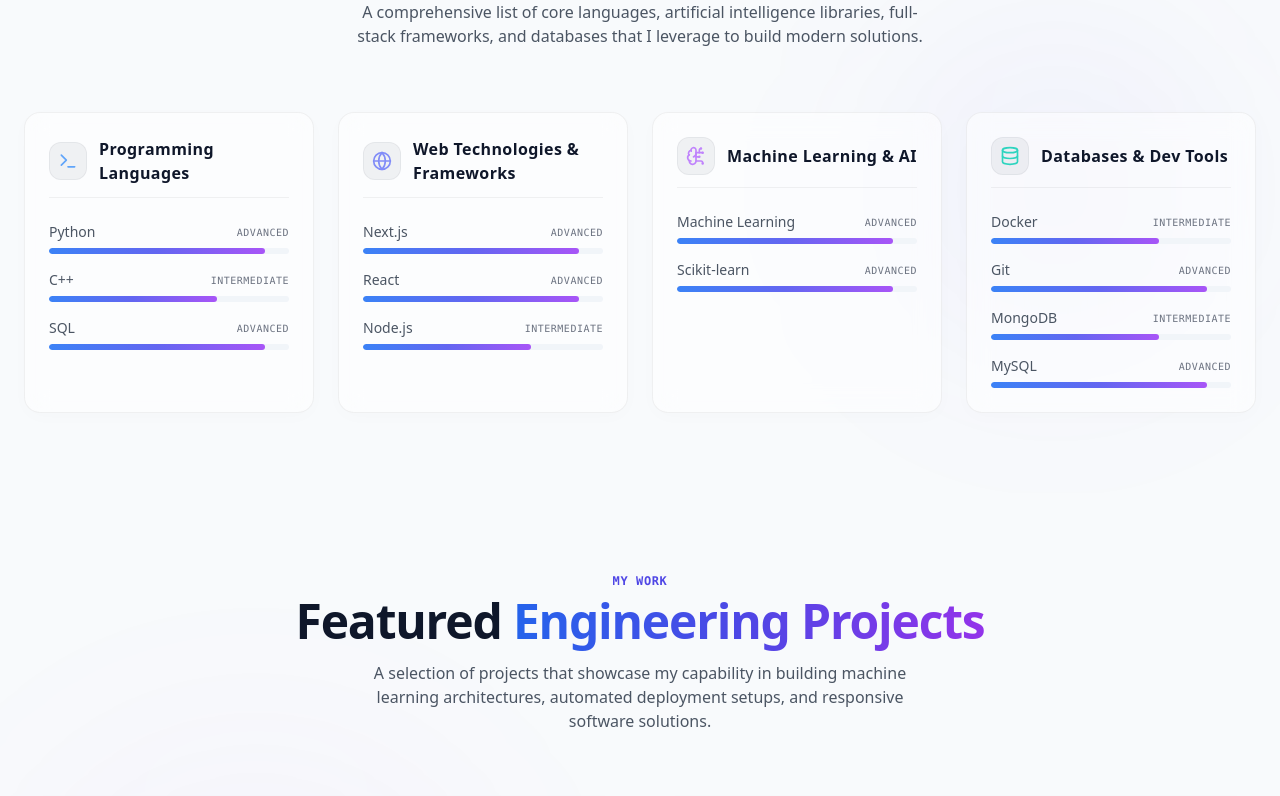
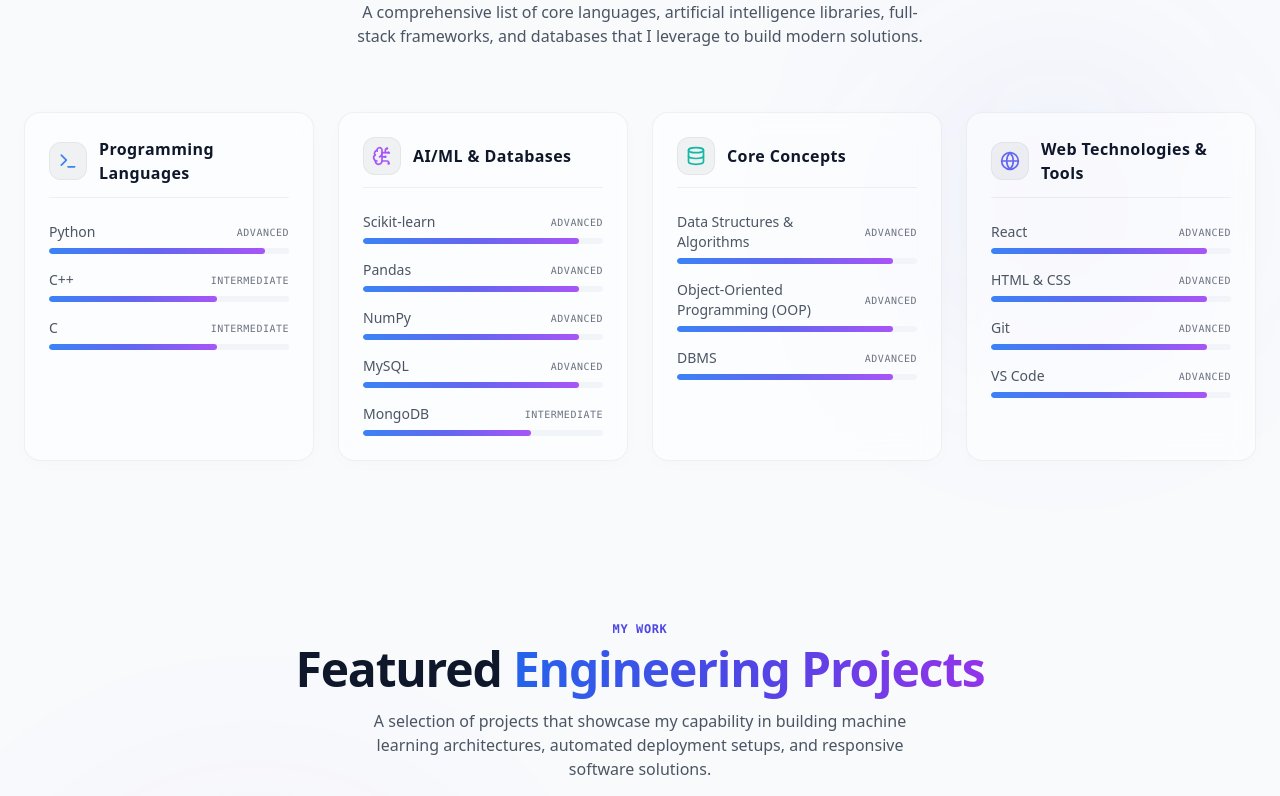
Before and after one commit to Anusha-2005/Portfolio, a Next.js app: page / in a window 1280 px wide. Shown: the part 1980-2776 px from the top of the page. Built offline with nearby package versions, Linux system fonts and the light colour scheme.

Commit message:
feat: align skills, experience, certifications, and achievements with LaTeX resume details

```diff
--- a/src/components/Achievements.tsx
+++ b/src/components/Achievements.tsx
@@ -1,7 +1,7 @@
 "use client";
 
 import { motion } from "framer-motion";
-import { Award, Code2, Trophy, Users, Star, Sparkles } from "lucide-react";
+import { Award, Code2, Trophy, Users, Star, Sparkles, Globe } from "lucide-react";
 import confetti from "canvas-confetti";
 
 interface Achievement {
@@ -18,35 +18,42 @@
     metric: "100+ Solved",
     subtext: "Data Structures & Algorithms",
     description: "Successfully solved over 100 coding challenges on LeetCode covering stacks, trees, dynamic programming, and binary search.",
-    icon: <Code2 className="w-6 h-6 text-orange-400" />,
+    icon: <Code2 className="w-6 h-6 text-orange-500" />,
   },
   {
     title: "CodeChef Competitor",
     metric: "1 Star coder",
     subtext: "Competitive Programming",
     description: "Participated in monthly coding contests, practicing high-speed algorithmic thinking, complexity optimization, and debugging.",
-    icon: <Star className="w-6 h-6 text-yellow-400" />,
+    icon: <Star className="w-6 h-6 text-yellow-500" />,
   },
   {
     title: "Smart Interviews",
     metric: "Top 300",
     subtext: "Ranked among participants",
     description: "Ranked in the top tier of competitive coding sprints during the comprehensive Smart Interviews academy training.",
-    icon: <Trophy className="w-6 h-6 text-indigo-400" />,
+    icon: <Trophy className="w-6 h-6 text-indigo-500" />,
   },
   {
-    title: "Collaborative Sprints",
-    metric: "Hackathons",
-    subtext: "Rapid Prototype Builder",
-    description: "Collaborated in multi-disciplinary developer groups to brainstorm, design, and prototype AI tools in 36-hour sprint contests.",
-    icon: <Users className="w-6 h-6 text-blue-400" />,
+    title: "University Hackathons",
+    metric: "Collaborator",
+    subtext: "Leadership & Sprints",
+    description: "Participated in university hackathons, collaborating with teams to develop innovative software solutions.",
+    icon: <Users className="w-6 h-6 text-blue-500" />,
   },
   {
-    title: "Scholastic Community",
-    metric: "Academic Member",
-    subtext: "Tech Community Contributor",
-    description: "Engaged in scholastic research circles, presenting technical papers and conducting workshops on machine learning foundations.",
-    icon: <Award className="w-6 h-6 text-purple-400" />,
+    title: "Aparmaya Club Core Member",
+    metric: "Core Organizer",
+    subtext: "KL University Leadership",
+    description: "Contributed to organizing technical events and student engagement activities as a core member of the Aparmaya Club.",
+    icon: <Award className="w-6 h-6 text-purple-500" />,
+  },
+  {
+    title: "Surabhi International Fest",
+    metric: "Volunteer",
+    subtext: "Event Coordination",
+    description: "Assisted in event coordination and participant management during the Surabhi International Fest.",
+    icon: <Globe className="w-6 h-6 text-teal-500" />,
   },
 ];
 
--- a/src/components/Certifications.tsx
+++ b/src/components/Certifications.tsx
@@ -9,6 +9,7 @@
   id: string;
   icon: React.ReactNode;
   colorClass: string;
+  link: string;
 }
 
 const certificates: Certificate[] = [
@@ -16,29 +17,33 @@
     title: "Microsoft Azure Fundamentals",
     issuer: "Microsoft",
     id: "AZ-900 Verified",
-    icon: <Cloud className="w-6 h-6 text-blue-400" />,
-    colorClass: "from-blue-500/10 to-indigo-500/10 border-blue-500/20 hover:border-blue-500/40",
+    icon: <Cloud className="w-6 h-6 text-blue-500" />,
+    colorClass: "from-blue-500/5 to-indigo-500/5 border-blue-500/10 hover:border-blue-500/30",
+    link: "https://www.credly.com/badges/70da4aef-8db5-4312-8aef-31efcca8322b/public_url",
   },
   {
     title: "MongoDB Associate Developer",
     issuer: "MongoDB",
     id: "M001/M220 Verified",
-    icon: <Database className="w-6 h-6 text-emerald-400" />,
-    colorClass: "from-emerald-500/10 to-teal-500/10 border-emerald-500/20 hover:border-emerald-500/40",
+    icon: <Database className="w-6 h-6 text-emerald-500" />,
+    colorClass: "from-emerald-500/5 to-teal-500/5 border-emerald-500/10 hover:border-emerald-500/30",
+    link: "https://www.credly.com/badges/1886d0a0-4a6e-439f-987d-fae3bc512b10/public_url",
   },
   {
     title: "Salesforce AI Associate",
     issuer: "Salesforce",
     id: "AI Associate Verified",
-    icon: <Cpu className="w-6 h-6 text-sky-400" />,
-    colorClass: "from-sky-500/10 to-blue-500/10 border-sky-500/20 hover:border-sky-500/40",
+    icon: <Cpu className="w-6 h-6 text-sky-500" />,
+    colorClass: "from-sky-500/5 to-blue-500/5 border-sky-500/10 hover:border-sky-500/30",
+    link: "https://drive.google.com/file/d/1xKBksH5G1X3j-GXEcpCeH5C-WDO7gn_F/view?usp=sharing",
   },
   {
     title: "Cambridge English B2",
     issuer: "Cambridge Assessment English",
     id: "CEFR Level B2",
-    icon: <Globe className="w-6 h-6 text-amber-400" />,
-    colorClass: "from-amber-500/10 to-orange-500/10 border-amber-500/20 hover:border-amber-500/40",
+    icon: <Globe className="w-6 h-6 text-amber-500" />,
+    colorClass: "from-amber-500/5 to-orange-500/5 border-amber-500/10 hover:border-amber-500/30",
+    link: "https://drive.google.com/file/d/1plRs0R4BJoyk6o6b5M_OKHHaSIelKorp/view?usp=sharing",
   },
 ];
 
@@ -100,17 +105,20 @@
           className="grid grid-cols-1 sm:grid-cols-2 lg:grid-cols-4 gap-6 text-left"
         >
           {certificates.map((cert, idx) => (
-            <motion.div
+            <motion.a
               key={idx}
               variants={cardVariants}
-              className={`p-6 rounded-2xl glass-card flex flex-col justify-between bg-gradient-to-br border transition-all duration-300 ${cert.colorClass}`}
+              href={cert.link}
+              target="_blank"
+              rel="noopener noreferrer"
+              className={`p-6 rounded-2xl glass-card flex flex-col justify-between bg-gradient-to-br border transition-all duration-300 group cursor-pointer ${cert.colorClass}`}
             >
               <div className="space-y-4">
                 <div className="flex justify-between items-center">
                   <div className="p-2.5 rounded-xl bg-slate-900/5 border border-slate-900/5">
                     {cert.icon}
                   </div>
-                  <Award className="w-5 h-5 text-gray-600 group-hover:text-indigo-400 transition-colors" />
+                  <Award className="w-5 h-5 text-gray-400 group-hover:text-indigo-600 transition-colors" />
                 </div>
 
                 <div className="space-y-1">
@@ -127,7 +135,7 @@
                 <ShieldCheck className="w-4.5 h-4.5 text-indigo-500" />
                 <span>{cert.id}</span>
               </div>
-            </motion.div>
+            </motion.a>
           ))}
         </motion.div>
       </div>
--- a/src/components/Contact.tsx
+++ b/src/components/Contact.tsx
@@ -2,7 +2,7 @@
 
 import { useState } from "react";
 import { motion, AnimatePresence } from "framer-motion";
-import { Mail, MapPin, Send, CheckCircle2, AlertCircle } from "lucide-react";
+import { Mail, MapPin, Send, CheckCircle2, AlertCircle, Phone } from "lucide-react";
 import { GithubIcon, LinkedinIcon } from "./Icons";
 import confetti from "canvas-confetti";
 
@@ -119,7 +119,7 @@
               </a>
 
               <a
-                href="https://github.com/anusha-palaparthi"
+                href="https://github.com/Anusha-2005"
                 target="_blank"
                 rel="noopener noreferrer"
                 className="flex items-center gap-4 p-4 rounded-xl bg-slate-900/5 border border-slate-900/5 hover:border-indigo-600/20 hover:bg-slate-900/10 transition-all duration-300 group"
@@ -130,7 +130,7 @@
                 <div>
                   <div className="text-xs text-gray-500 font-mono">GITHUB</div>
                   <div className="text-sm font-semibold text-slate-900">
-                    github.com/anusha-palaparthi
+                    github.com/Anusha-2005
                   </div>
                 </div>
               </a>
@@ -141,9 +141,26 @@
                 </div>
                 <div>
                   <div className="text-xs text-gray-500 font-mono">LOCATION</div>
-                  <div className="text-sm font-semibold text-slate-900">India</div>
+                  <div className="text-sm font-semibold text-slate-900">
+                    Vijayawada, Andhra Pradesh, India
+                  </div>
                 </div>
               </div>
+
+              <a
+                href="tel:+919727599438"
+                className="flex items-center gap-4 p-4 rounded-xl bg-slate-900/5 border border-slate-900/5 hover:border-indigo-600/20 hover:bg-slate-900/10 transition-all duration-300 group"
+              >
+                <div className="p-2.5 rounded-lg bg-indigo-600/10 border border-indigo-600/20 text-indigo-600 group-hover:bg-indigo-600 group-hover:text-white transition-all duration-300">
+                  <Phone className="w-5 h-5" />
+                </div>
+                <div>
+                  <div className="text-xs text-gray-500 font-mono">PHONE</div>
+                  <div className="text-sm font-semibold text-slate-900">
+                    +91 97275 99438
+                  </div>
+                </div>
+              </a>
             </div>
           </div>
 
--- a/src/components/Experience.tsx
+++ b/src/components/Experience.tsx
@@ -13,16 +13,24 @@
 
 const experiences: TimelineItem[] = [
   {
-    role: "AI & Machine Learning Intern",
-    company: "Google (Virtual Internship)",
-    duration: "June 2025 - August 2025",
+    role: "Google AI Virtual Intern",
+    company: "Google AI (EduSkills)",
+    duration: "Apr 2025 - Jun 2025",
     description: [
-      "Gained hands-on experience with production-level machine learning models, neural network layers, and hyperparameter optimization strategies.",
-      "Developed regression and classification models using TensorFlow and PyTorch, analyzing performance using AUC-ROC, F1-Score, and confusion matrices.",
-      "Engineered automated data preprocessing pipelines, handling outlier detection, multi-modal feature scaling, and categorical encoding.",
-      "Learned best practices for scalable model deployments, distributed training methodologies, and data governance standards.",
+      "Developed and evaluated machine learning models using Python and Scikit-learn on real-world datasets.",
+      "Applied data preprocessing, feature engineering, and model evaluation using supervised learning techniques.",
     ],
-    skillsLearned: ["TensorFlow", "PyTorch", "Model Evaluation", "Feature Engineering", "Neural Networks"],
+    skillsLearned: ["Python", "Scikit-Learn", "Machine Learning", "Feature Engineering"],
+  },
+  {
+    role: "ServiceNow University Virtual Intern",
+    company: "ServiceNow University",
+    duration: "Apr 2026",
+    description: [
+      "Gained hands-on experience with ServiceNow workflows, Agentic AI, reporting, and system administration.",
+      "Worked with the Automated Test Framework and explored enterprise platform administration concepts.",
+    ],
+    skillsLearned: ["ServiceNow", "Agentic AI", "Automated Testing", "System Administration"],
   },
 ];
 
--- a/src/components/Footer.tsx
+++ b/src/components/Footer.tsx
@@ -63,7 +63,7 @@
         <div className="flex flex-col items-center md:items-end gap-3">
           <div className="flex gap-4">
             <a
-              href="https://github.com/anusha-palaparthi"
+              href="https://github.com/Anusha-2005"
               target="_blank"
               rel="noopener noreferrer"
               className="p-2 rounded-lg bg-slate-900/5 border border-slate-900/5 text-gray-500 hover:text-slate-900 hover:bg-slate-900/10 hover:border-slate-900/10 transition-all"
--- a/src/components/Hero.tsx
+++ b/src/components/Hero.tsx
@@ -157,7 +157,7 @@
               </div>
               <div className="flex items-center gap-1.5 text-xs text-gray-500 font-mono">
                 <TerminalIcon className="w-3 h-3" />
-                <span>anusha-palaparthi -- model-train</span>
+                <span>Anusha-2005 -- model-train</span>
               </div>
               <div className="w-8" />
             </div>
--- a/src/components/Projects.tsx
+++ b/src/components/Projects.tsx
@@ -20,7 +20,7 @@
     description: "An AI-powered adaptive learning platform designed to customize curriculum paths in real-time. Features interactive student dashboards, diagnostic skill graphs, and automated content recommendations tailored to learning speeds.",
     image: "/learnpulse.png",
     techStack: ["Next.js", "FastAPI", "Scikit-learn", "MongoDB", "Tailwind CSS"],
-    githubLink: "https://github.com/anusha-palaparthi/learnpulse",
+    githubLink: "https://github.com/Anusha-2005/LearnPulse",
     demoLink: "https://learnpulse-demo.vercel.app",
   },
   {
@@ -28,7 +28,7 @@
     description: "A high-performance job board utilizing natural language processing pipelines to match job seekers' resumes with employment requirements. Reduces manual screening times by ranking applicants using semantic affinity scores.",
     image: "/arbeit.png",
     techStack: ["React", "Node.js", "Express", "MySQL", "Docker", "NLP"],
-    githubLink: "https://github.com/anusha-palaparthi/arbeit-ai",
+    githubLink: "https://github.com/Anusha-2005/Arbeit-AI",
     demoLink: "https://arbeit-ai-demo.vercel.app",
   },
   {
@@ -36,7 +36,7 @@
     description: "An enterprise-grade DevOps infrastructure for microservices. Automates linting, unit testing, Docker image building, and container deployments across environments, featuring self-healing status logs.",
     image: "/pipeline.png",
     techStack: ["Docker", "Git", "GitHub Actions", "Node.js", "Python", "Shell"],
-    githubLink: "https://github.com/anusha-palaparthi/cicd-pipeline",
+    githubLink: "https://github.com/Anusha-2005/cicd-pipeline",
     demoLink: "https://pipeline-demo.vercel.app",
   },
   {
@@ -44,7 +44,7 @@
     description: "A collaborative project planning application featuring real-time state synchronization, glassmorphic kanban boards, team velocity charts, and drag-and-drop task card controls.",
     image: "/taskmanager.png",
     techStack: ["Next.js", "React", "Node.js", "Socket.io", "MongoDB", "Framer Motion"],
-    githubLink: "https://github.com/anusha-palaparthi/task-manager",
+    githubLink: "https://github.com/Anusha-2005/task-manager",
     demoLink: "https://task-manager-demo.vercel.app",
   },
 ];
--- a/src/components/Skills.tsx
+++ b/src/components/Skills.tsx
@@ -17,38 +17,41 @@
 const skillCategories: SkillCategory[] = [
   {
     title: "Programming Languages",
-    icon: <Terminal className="w-5 h-5 text-blue-400" />,
+    icon: <Terminal className="w-5 h-5 text-blue-500" />,
     skills: [
       { name: "Python", level: "Advanced" },
       { name: "C++", level: "Intermediate" },
-      { name: "SQL", level: "Advanced" },
+      { name: "C", level: "Intermediate" },
     ],
   },
   {
-    title: "Web Technologies & Frameworks",
-    icon: <Globe className="w-5 h-5 text-indigo-400" />,
+    title: "AI/ML & Databases",
+    icon: <BrainCircuit className="w-5 h-5 text-purple-500" />,
     skills: [
-      { name: "Next.js", level: "Advanced" },
-      { name: "React", level: "Advanced" },
-      { name: "Node.js", level: "Intermediate" },
+      { name: "Scikit-learn", level: "Advanced" },
+      { name: "Pandas", level: "Advanced" },
+      { name: "NumPy", level: "Advanced" },
+      { name: "MySQL", level: "Advanced" },
+      { name: "MongoDB", level: "Intermediate" },
     ],
   },
   {
-    title: "Machine Learning & AI",
-    icon: <BrainCircuit className="w-5 h-5 text-purple-400" />,
+    title: "Core Concepts",
+    icon: <Database className="w-5 h-5 text-teal-500" />,
     skills: [
-      { name: "Machine Learning", level: "Advanced" },
-      { name: "Scikit-learn", level: "Advanced" },
+      { name: "Data Structures & Algorithms", level: "Advanced" },
+      { name: "Object-Oriented Programming (OOP)", level: "Advanced" },
+      { name: "DBMS", level: "Advanced" },
     ],
   },
   {
-    title: "Databases & Dev Tools",
-    icon: <Database className="w-5 h-5 text-teal-400" />,
+    title: "Web Technologies & Tools",
+    icon: <Globe className="w-5 h-5 text-indigo-500" />,
     skills: [
-      { name: "Docker", level: "Intermediate" },
+      { name: "React", level: "Advanced" },
+      { name: "HTML & CSS", level: "Advanced" },
       { name: "Git", level: "Advanced" },
-      { name: "MongoDB", level: "Intermediate" },
-      { name: "MySQL", level: "Advanced" },
+      { name: "VS Code", level: "Advanced" },
     ],
   },
 ];
```
